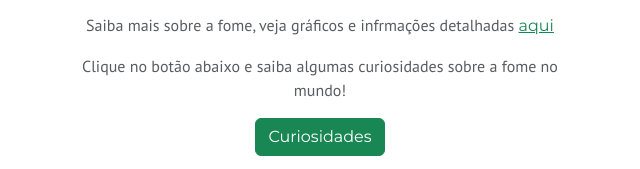
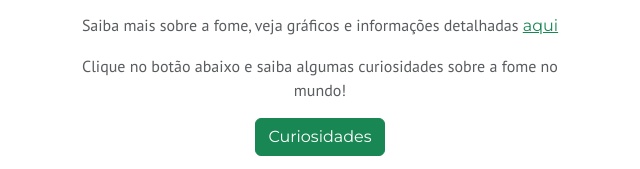
Before and after one commit to GabrielFMontoni/GlobalSolution1-1ESOA, a plain HTML site: page fome.html in a window 1280 px wide. Shown: the part 1353-1522 px from the top of the page, 320-960 px from the left. Drawn offline with nearby package versions, Linux system fonts and the light colour scheme.

Commit message:
Update fome.html

```diff
--- a/fome.html
+++ b/fome.html
@@ -219,7 +219,7 @@
                     sido fundamental na disseminação de informações e conscientização sobre a fome, mobilizando recursos
                     e promovendo ações coletivas para enfrentar esse desafio global.</p>
 
-                <p class="col-lg-6 mx-auto mt-3 "> Saiba mais sobre a fome, veja gráficos e infrmações detalhadas <a
+                <p class="col-lg-6 mx-auto mt-3 "> Saiba mais sobre a fome, veja gráficos e informações detalhadas <a
                         href="./charts.html" class="link-success">aqui</a></p>
 
 
```
